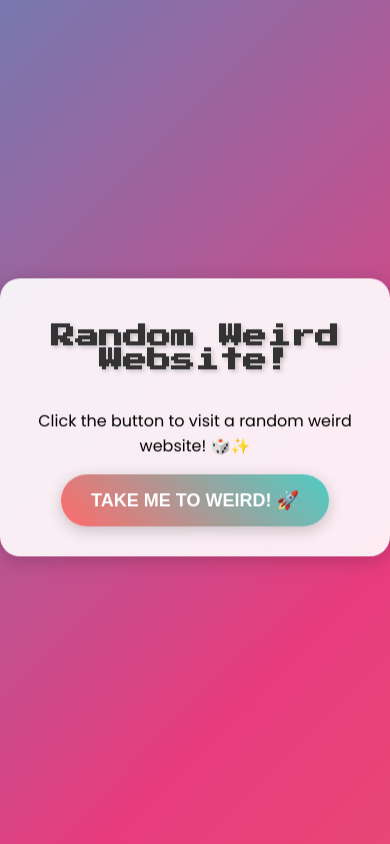
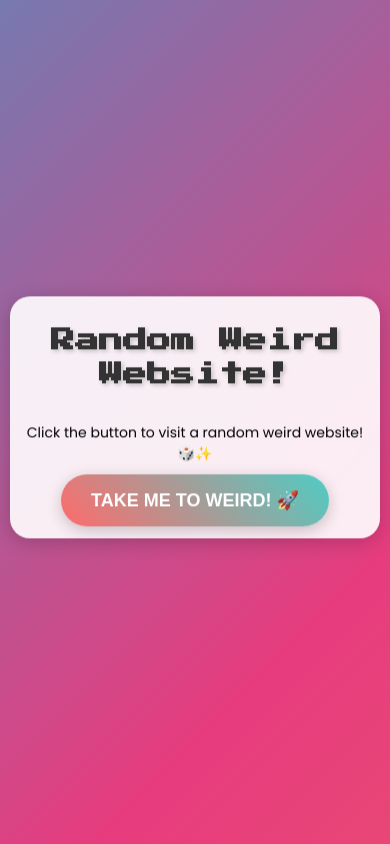
Before and after one commit to Fjetret/random-website, a plain HTML site: page index.html in a window 390 px wide. Drawn offline with Linux system fonts and the light colour scheme.

Commit message:
Update index.html

```diff
--- a/index.html
+++ b/index.html
@@ -71,14 +71,67 @@
             align-items: center;
             justify-content: center;
             text-align: center;
+            width: 90%;
             max-width: 600px;
             background: rgba(255, 255, 255, 0.9);
             backdrop-filter: blur(10px);
-            padding: 30px;
+            padding: 20px;
             border-radius: 20px;
             box-shadow: 0px 4px 20px rgba(0, 0, 0, 0.2);
             transform: translateY(0);
             animation: float 6s ease-in-out infinite;
+            margin: 20px;
+        }
+
+        @media (max-width: 768px) {
+            .sidebar {
+                display: none;
+            }
+
+            .main-content {
+                width: 85%;
+                padding: 15px;
+                margin: 10px;
+            }
+
+            h1 {
+                font-size: 20px;
+                line-height: 1.4;
+            }
+
+            p {
+                font-size: 14px;
+                margin: 10px 0;
+            }
+
+            .random-button {
+                padding: 12px 24px;
+                font-size: 16px;
+            }
+
+            .header, .footer {
+                height: 60px;
+            }
+
+            .floating-emojis {
+                font-size: 18px;
+            }
+        }
+
+        @media (max-width: 480px) {
+            .main-content {
+                width: 90%;
+                padding: 12px;
+            }
+
+            h1 {
+                font-size: 18px;
+            }
+
+            .random-button {
+                padding: 10px 20px;
+                font-size: 14px;
+            }
         }
 
         @keyframes float {
```
